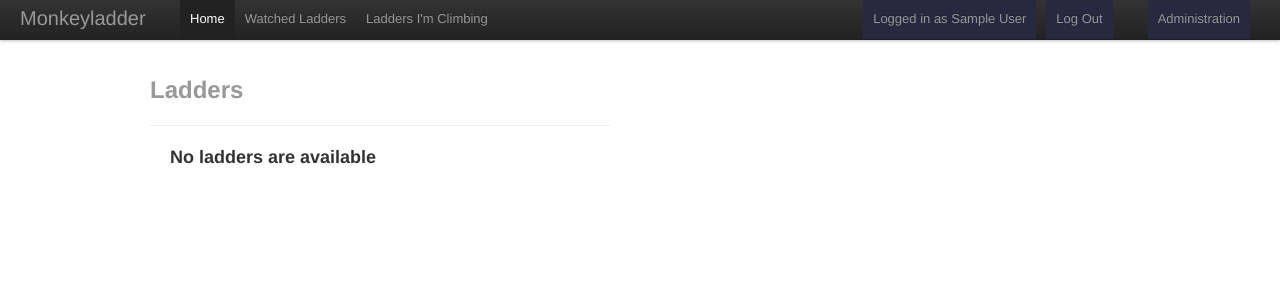
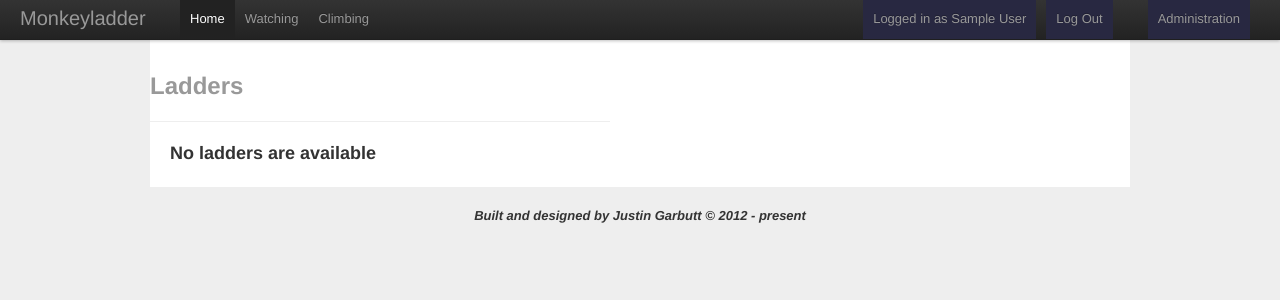
Before and after one commit to garjust/monkeyladder, a Django app: page /ladders/home in a window 1280 px wide. Shown: the top 300 px of the page. Run offline with Django 3.2, Linux system fonts and the light colour scheme; the visitor is signed in with stand-in values (Sample User, id 1); data that the repository does not hold is empty; parts of the project's set-up code (start-up, migrations or seed data) failed here and were passed over; some libraries are stand-ins or nearby versions.

Commit message:
styling and footer added

```diff
--- /dev/null
+++ b/static/base.css
@@ -0,0 +1,10 @@
+body {
+	background-color: #eee;
+}
+
+div.container {
+	padding: 50px 20px 20px 20px;
+	padding-left: 20px;
+	padding-right: 20px;
+	background-color: #fff;
+}
--- /dev/null
+++ b/static/footer.css
@@ -0,0 +1,10 @@
+#footer .container {
+	padding: 20px 20px 0 20px;
+	background-color: #eee;
+}
+
+#footer p {
+	text-align: center;
+	font-style: italic;
+	font-weight: bold;
+}
--- a/static/ladders.css
+++ b/static/ladders.css
@@ -1,44 +1,10 @@
 .ladder-rank-table-row {
     font-size: 150%;
-}
-
-#update_match {
-    margin: 0px auto 0px auto;
-    text-align: center;
-    vertical-align: middle;
 }
 
 .match-entry {
     /* display: none; */
 }
-
-.nav-padded-right {
-    padding-right: 30px;
-}
-
-.nav-padded-left {
-    padding-left: 30px;
-}
-
-.session-link,
-.admin-link {
-	background-color: #282841;
-}
-
-.session-link:hover,
-.admin-link:hover {
-	background-color: #212161;
-}
-
-.session-link {
-	margin-right: 5px;
-	margin-left: 5px;
-}
-
-.admin-link {
-	margin-left: 30px;
-}
-
 
 #match-entry-form {
 	margin: 15% auto auto auto;
--- /dev/null
+++ b/static/navbar.css
@@ -0,0 +1,26 @@
+.nav-padded-right {
+    padding-right: 30px;
+}
+
+.nav-padded-left {
+    padding-left: 30px;
+}
+
+.session-link,
+.admin-link {
+	background-color: #282841;
+}
+
+.session-link:hover,
+.admin-link:hover {
+	background-color: #212161;
+}
+
+.session-link {
+	margin-right: 5px;
+	margin-left: 5px;
+}
+
+.admin-link {
+	margin-left: 30px;
+}
--- a/templates/base.html
+++ b/templates/base.html
@@ -3,10 +3,12 @@
 <head>
     <title>Monkeyladder</title>
     {% include "styles.html" %}
+    {% include "js.html" %}
     {% block head %}{% endblock %}
 </head>
 <body>
-    <div id="navbar">{% include "ladders/navbar.html" %}</div><br /><br /><br />
-    <div id="content">{% block content %}{% endblock %}</div>
+    <div id="navbar-parent">{% include "ladders/navbar.html" %}</div>
+    <div id="content-parent">{% block content %}{% endblock %}</div>
+    <div id="footer-parent">{% include "footer.html" %}</div>
 </body>
 </html>
--- /dev/null
+++ b/templates/footer.html
@@ -0,0 +1,9 @@
+<div id="footer">
+	<div class="container">
+		<div class="row">
+			<div class="span12">
+				<p>Built and designed by Justin Garbutt &copy; 2012 - present</p>
+			</div>
+		</div>
+	</div>
+</div>
--- /dev/null
+++ b/templates/js.html
@@ -0,0 +1,2 @@
+<script type="text/javascript" src="/static/jquery-ui-bootstrap/js/jquery-1.6.2.min.js"></script>
+<script type="text/javascript" src="/static/jquery-ui-bootstrap/js/jquery-ui-1.8.16.custom.min.js"></script>
--- a/templates/ladders/ladder.html
+++ b/templates/ladders/ladder.html
@@ -5,7 +5,7 @@
 	$(function() {
 		var playerNames = [{% autoescape off %}{{ player_names }}{% endautoescape %}];
 		$(".player-name-autocomplete").autocomplete({
-			source: playerNames
+			source: playerNames, delay: 50
 		});
 	});
 
--- a/templates/ladders/navbar.html
+++ b/templates/ladders/navbar.html
@@ -5,8 +5,8 @@
             <div class="nav-collapse">
                 <ul class="nav">
                     <li {% if navbar_active == 'home' %}class="active"{% endif %}><a href="/ladders/home">Home</a></li>
-                    {% if request.user.is_authenticated %}<li {% if navbar_active == 'watched' %}class="active"{% endif %}><a href="/ladders/watched">Watched Ladders</a></li>{% endif %}
-                    {% if request.user.is_authenticated %}<li {% if navbar_active == 'climbing' %}class="active"{% endif %}><a href="/ladders/climbing">Ladders I'm Climbing</a></li>{% endif %}
+                    {% if request.user.is_authenticated %}<li {% if navbar_active == 'watched' %}class="active"{% endif %}><a href="/ladders/watched">Watching</a></li>{% endif %}
+                    {% if request.user.is_authenticated %}<li {% if navbar_active == 'climbing' %}class="active"{% endif %}><a href="/ladders/climbing">Climbing</a></li>{% endif %}
                 </ul>
             </div>
         {% if ladder %}
--- a/templates/styles.html
+++ b/templates/styles.html
@@ -4,7 +4,7 @@
 <link rel="stylesheet" href="/static/jquery-ui-bootstrap/bootstrap/css/bootstrap.css">
 <link rel="stylesheet" href="/static/jquery-ui-bootstrap/css/custom-theme/jquery-ui-1.8.16.custom.css">
 
+<link rel="stylesheet" href="/static/base.css">
+<link rel="stylesheet" href="/static/footer.css">
+<link rel="stylesheet" href="/static/navbar.css">
 <link rel="stylesheet" href="/static/ladders.css">
-
-<script type="text/javascript" src="/static/jquery-ui-bootstrap/js/jquery-1.6.2.min.js"></script>
-<script type="text/javascript" src="/static/jquery-ui-bootstrap/js/jquery-ui-1.8.16.custom.min.js"></script>
```
Also changed, not shown: templates/ladders/styles.html (deleted, +0 -10 lines).
